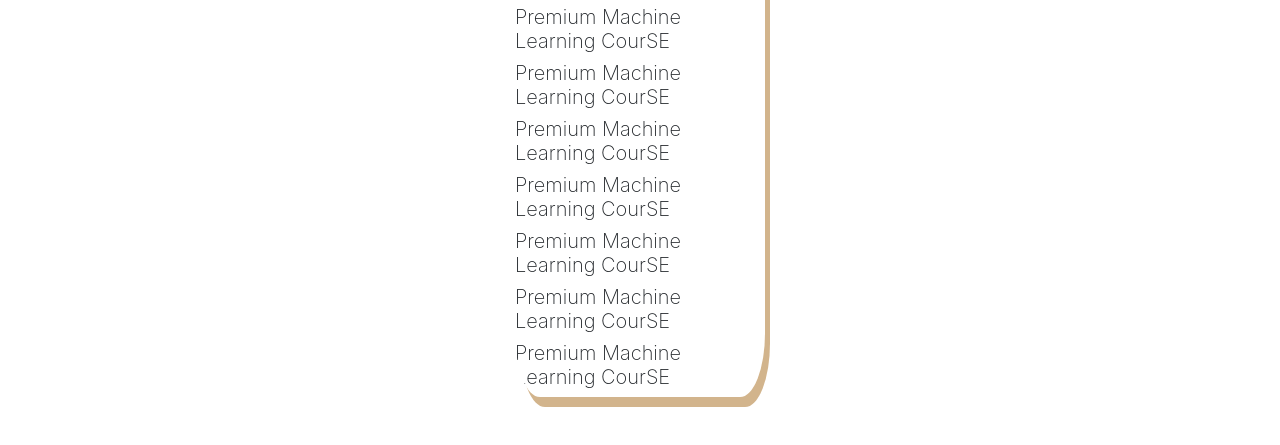
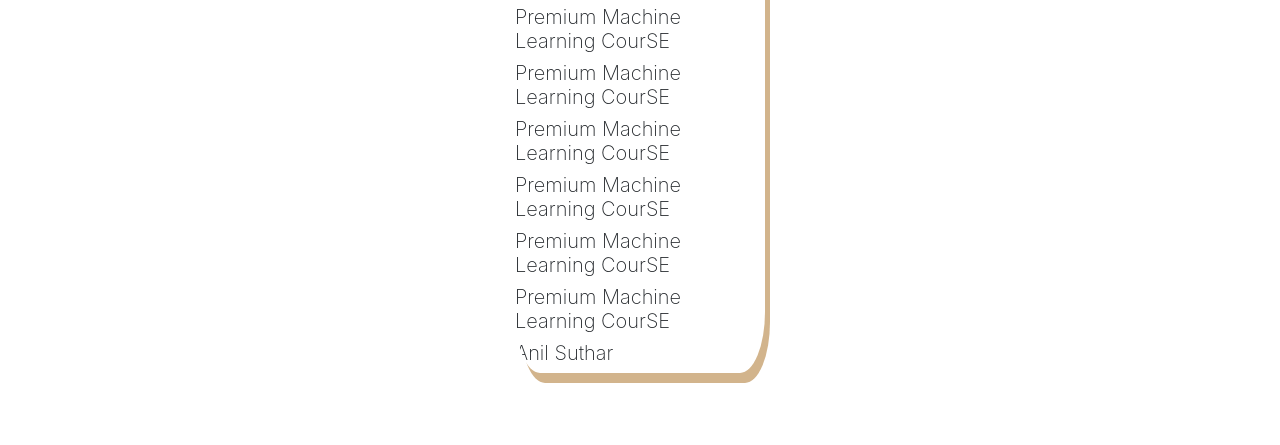
Before and after one commit to Mohit-Sony/collaborationsetup, a plain HTML site: page index.html in a window 1280 px wide. Shown: the part 589-1034 px from the top of the page. Drawn offline with nearby package versions, Linux system fonts and the light colour scheme; no server answers.

```diff
--- a/index.html
+++ b/index.html
@@ -32,7 +32,7 @@
             <h4>Premium Machine Learning CourSE</h4>
             <h4>Premium Machine Learning CourSE</h4>
             <h4>Premium Machine Learning CourSE</h4>
-            <h4>Premium Machine Learning CourSE</h4>
+            <h4>Anil Suthar</h4>
 
 
         </div>
```
